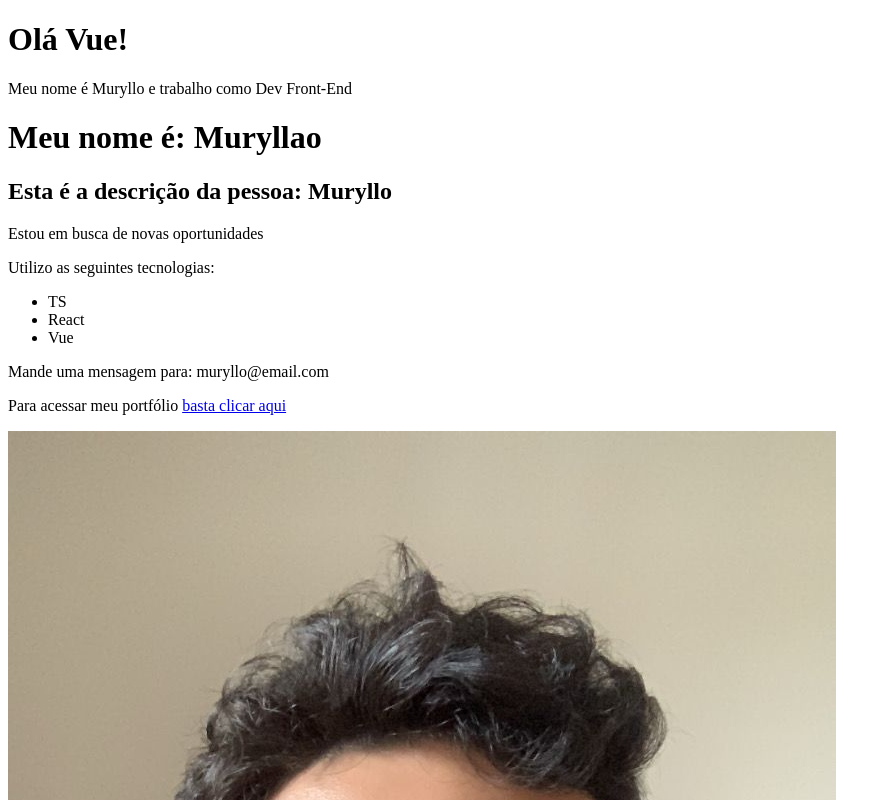
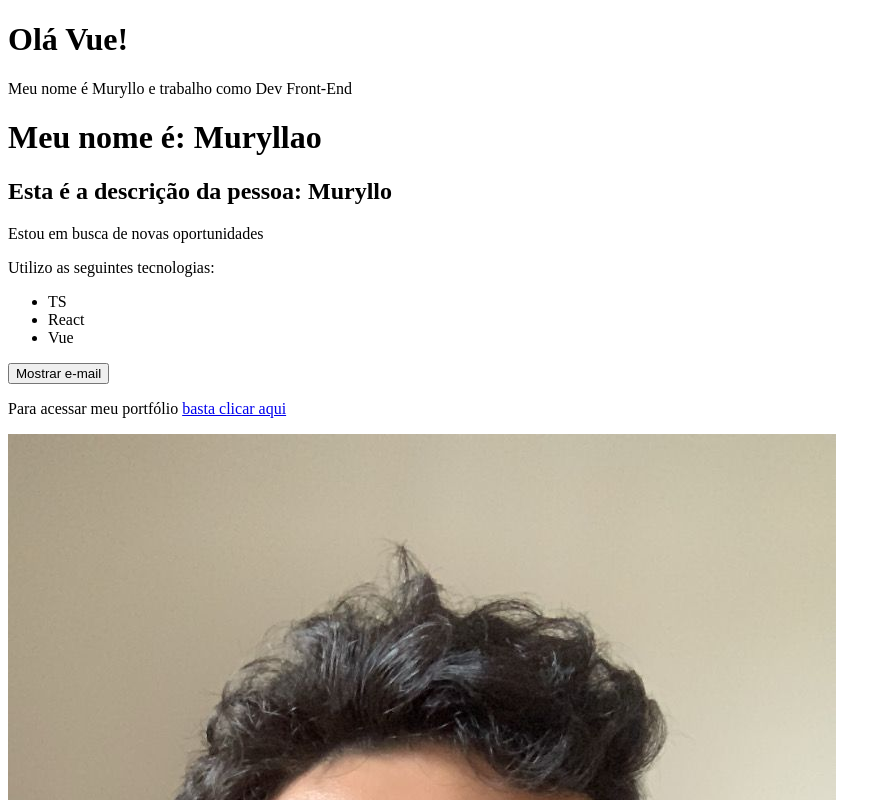
Before and after one commit to muryllohenriq/estudos-vue, a Vue app: page / in a window 1280 px wide. Shown: the top 800 px of the page, without its empty margins (0-891 px from the left). Built offline with nearby package versions, Linux system fonts and the light colour scheme.

Commit message:
Learing methods

```diff
--- a/src/components/Info.vue
+++ b/src/components/Info.vue
@@ -7,6 +7,9 @@
         <li>React</li>
         <li>Vue</li>
     </ul>
+    <div>
+        <button @click="showEmail">{{ textoBotao }}</button>
+    </div>
     <p v-show="mostrar_email">Mande uma mensagem para: {{ email }}</p>
     <p>Para acessar meu portfólio <a v-bind:href="meu_link" target="_blank">basta clicar aqui</a></p>
     <Picture />
@@ -23,9 +26,20 @@ export default {
     data() {
         return {
             esta_trabalhando: false,
-            mostrar_email: true,
+            mostrar_email: false,
             email: 'muryllo@email.com',
-            meu_link: 'https://github.com/muryllohenriq'
+            meu_link: 'https://github.com/muryllohenriq',
+            textoBotao: 'Mostrar e-mail'
+        }
+    },
+    methods: {
+        showEmail() {
+            this.mostrar_email = !this.mostrar_email // quando clicar ele virará o oposto
+            if (!this.mostrar_email) {
+                this.textoBotao = 'Mostrar e-mail'
+            } else {
+                this.textoBotao = 'Esconder e-mail'
+            }
         }
     }
 }
--- a/src/components/LifeCycle.vue
+++ b/src/components/LifeCycle.vue
@@ -14,11 +14,19 @@ export default {
     setTimeout(() => {
       this.nome = "Muryllinho";
     }, 1000);
+
+    this.lifeCycle()
   },
   mounted() {
     setTimeout(() => {
       this.nome = "Muryllao";
     }, 2000);
+    this.lifeCycle()
   },
+  methods: {
+    lifeCycle() {
+      console.log("Executou");
+    }
+  }
 };
 </script>
```
